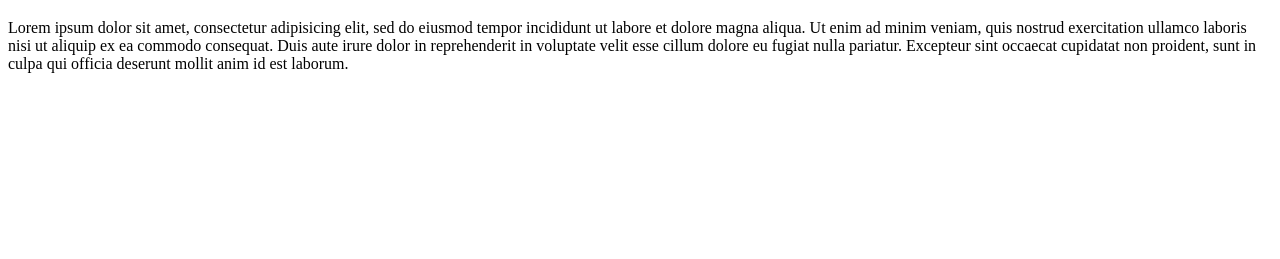
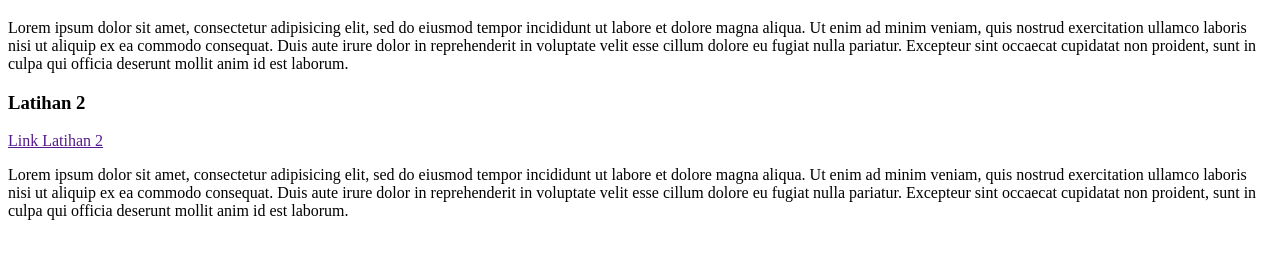
Before and after one commit to raflyyunandi/rekweb-pertemuan2, a plain HTML site: page index.html in a window 1280 px wide. Shown: the part 61-320 px from the top of the page. Drawn offline with Linux system fonts and the light colour scheme.

Commit message:
mengubah isi index.html

```diff
--- a/index.html
+++ b/index.html
@@ -14,6 +14,15 @@
 	cillum dolore eu fugiat nulla pariatur. Excepteur sint occaecat cupidatat non
 	proident, sunt in culpa qui officia deserunt mollit anim id est laborum.</p>
 
+	<h3>Latihan 2</h3>
+	<a href="">Link Latihan 2</a>
+	<p>Lorem ipsum dolor sit amet, consectetur adipisicing elit, sed do eiusmod
+	tempor incididunt ut labore et dolore magna aliqua. Ut enim ad minim veniam,
+	quis nostrud exercitation ullamco laboris nisi ut aliquip ex ea commodo
+	consequat. Duis aute irure dolor in reprehenderit in voluptate velit esse
+	cillum dolore eu fugiat nulla pariatur. Excepteur sint occaecat cupidatat non
+	proident, sunt in culpa qui officia deserunt mollit anim id est laborum.</p>
+
 <script type="text/javascript" src="script.js"></script>
 </body>
 
```
